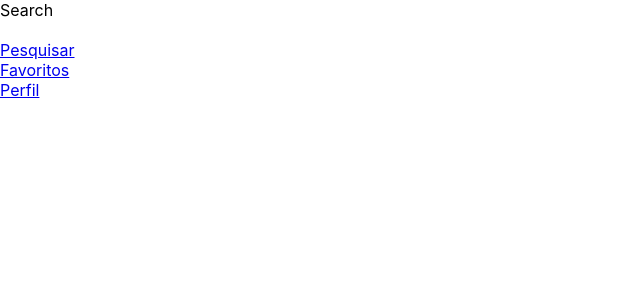
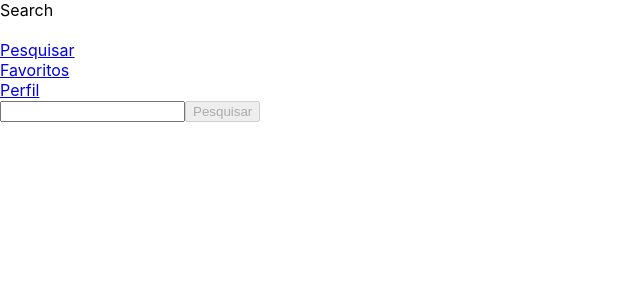
Before and after one commit to venturinn/14-trybe-project-trybetunes, a React (Create React App) app: page /search in a window 1280 px wide. Shown: the top 300 px of the page, without its empty margins (0-640 px from the left). Built offline with nearby package versions, Linux system fonts and the light colour scheme.

Commit message:
Implementado o requisito 05.

```diff
--- a/src/pages/Search.jsx
+++ b/src/pages/Search.jsx
@@ -2,11 +2,51 @@
 import Header from '../Components/Header';
 
 class Search extends Component {
+  constructor() {
+    super();
+
+    this.onInputChange = this.onInputChange.bind(this);
+
+    this.state = {
+      disabled: true,
+    };
+  }
+
+  onInputChange({ target }) {
+    const minimumInput = 2;
+
+    if (target.value.length >= minimumInput) {
+      this.setState({
+        disabled: false,
+      });
+    } else {
+      this.setState({
+        disabled: true,
+      });
+    }
+  }
+
   render() {
+    const { disabled } = this.state;
     return (
       <div data-testid="page-search">
         Search
         <Header />
+        <form>
+          <input
+            data-testid="search-artist-input"
+            type="text"
+            onChange={ this.onInputChange }
+          />
+          <button
+            disabled={ disabled }
+            type="button"
+            data-testid="search-artist-button"
+          >
+            Pesquisar
+
+          </button>
+        </form>
       </div>
     );
   }
```
